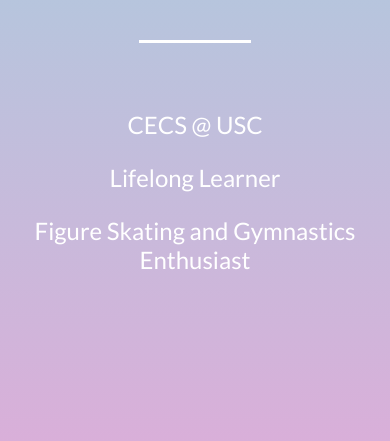
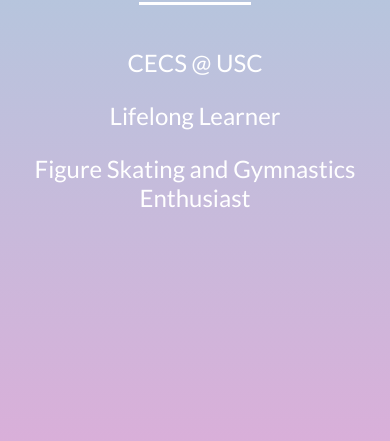
Before and after one commit to maeganchew/maeganchew.github.io, a plain HTML site: page index.html in a window 390 px wide. Shown: the part 403-844 px from the top of the page. Drawn offline with Linux system fonts and the light colour scheme.

Commit message:
iphone capability

```diff
--- a/index.html
+++ b/index.html
@@ -49,6 +49,7 @@
 		 	border-bottom: solid white 3px;
 		 	margin-right: 35%;
 		 	margin-left: 35%;
+		 	text-align: center;
 
 		 }
 
@@ -58,6 +59,17 @@
 			h1{
 
 				margin-top: 50%;
+
+			}
+
+		}
+
+	/* phone - screen width < 767px */
+		@media(max-width: 767px){
+
+			h1{
+
+				margin-top: 40%;
 
 			}
 
@@ -89,7 +101,7 @@
 
 	<h1> MAEGAN CHEW</h1>
 
-	<p id="line"></p>
+	<div id="line"></div>
 
 	<br>
 
```
